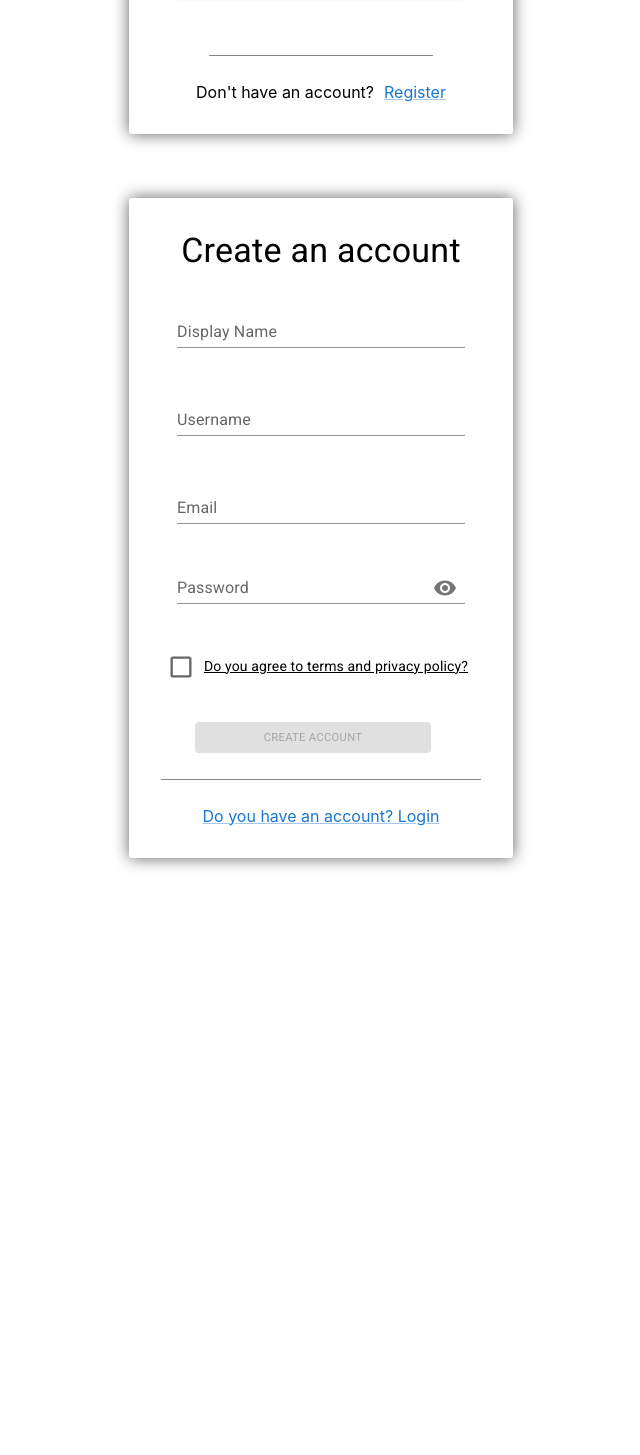
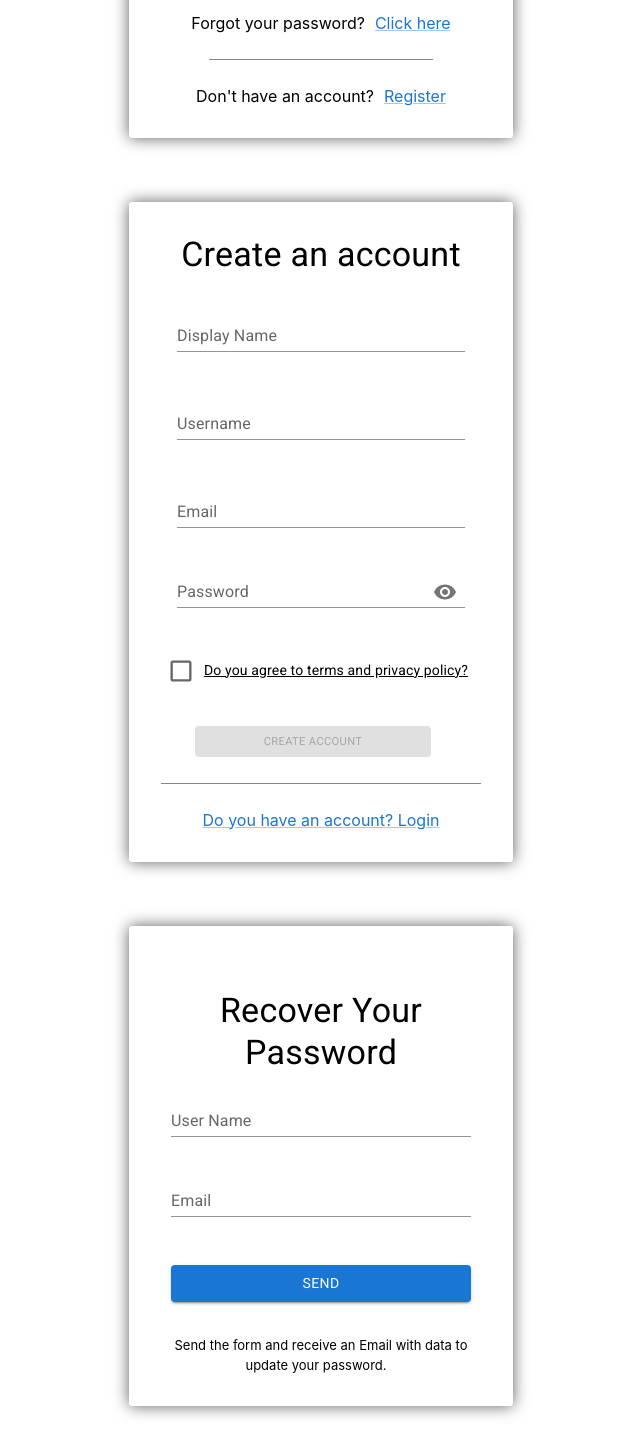
Before and after one commit to YhanahiRosenthal/loginApp, a React (Create React App) app: page / in a window 1280 px wide. Shown: the part 417-1872 px from the top of the page, without its empty margins (319-959 px from the left). Before the commit the page ends 1339 px from the top, so only its background shows below. Built offline with nearby package versions, Linux system fonts and the light colour scheme.

Commit message:
validations for sign-in form with joi - forgot password form created

```diff
--- a/package.json
+++ b/package.json
@@ -5,6 +5,7 @@
   "dependencies": {
     "@emotion/react": "^11.11.1",
     "@emotion/styled": "^11.11.0",
+    "@hookform/resolvers": "^3.3.2",
     "@mui/icons-material": "^5.14.18",
     "@mui/material": "^5.14.18",
     "@testing-library/jest-dom": "^5.17.0",
@@ -14,6 +15,7 @@
     "@types/node": "^16.18.65",
     "@types/react": "^18.2.39",
     "@types/react-dom": "^18.2.17",
+    "joi": "^17.11.0",
     "react": "^18.2.0",
     "react-dom": "^18.2.0",
     "react-scripts": "5.0.1",
--- a/src/App.tsx
+++ b/src/App.tsx
@@ -1,4 +1,5 @@
 import './App.css';
+import ForgotPassword from './components/forgot-password/ForgotPassword';
 import SignInForm from './components/sign-in/SignInForm';
 import SignUpForm from './components/sign-up/SignUpForm';
 
@@ -7,6 +8,7 @@ function App() {
     <>
       <SignInForm onSignIn={() => {}}/>
       <SignUpForm />
+      <ForgotPassword />
     </>
   );
 }
--- /dev/null
+++ b/src/components/forgot-password/ForgotPassword.tsx
@@ -0,0 +1,110 @@
+import React, {useState} from 'react'
+import { useForm } from 'react-hook-form';
+import { joiResolver } from '@hookform/resolvers/joi';
+import Joi from 'joi';
+import {
+    containerStyle,
+    formStyle,
+    textFieldStyle,
+    submitButtonStyle
+} from '../styles/styles';
+import {
+    Container,
+    TextField,
+    Button,
+    Typography,
+} from '@mui/material'
+
+const schema = Joi.object({
+    email: Joi.string()
+        .required()
+        .email({minDomainSegments: 2, tlds: { allow: ['com', 'net']}})
+        .messages({
+            'string.base': 'Email must be a text string',
+            'string.empty': 'Email is a required field',
+            'string.email': 'Email must be a valid email address',
+            'string.minDomainSegments': 'Email must have at least 2 domain segments',
+            'string.tlds.allow': 'Email must have a valid top-level domain (.com or .net)'
+        }),
+    userName: Joi.string()
+        .min(3)
+        .max(20)
+        .regex(/^[a-zA-Z ]+$/)
+        .messages({
+            'string.base': 'The username must be a text string',
+            'string.empty': 'The username is a required field',
+            'string.min': 'The username must be at least 3 characters',
+            'string.max': 'The username must be at most 20 characters',
+            'string.pattern.base': 'The username must contain only letters'
+        })
+        .required(),
+});
+
+const ForgotPassword = () => {
+    const [userName, setUserName] = useState('');
+    const [email, setEmail] = useState('');
+    const {
+        register,
+        handleSubmit,
+        formState: { errors }
+      } = useForm({
+        mode: 'onBlur',
+        resolver: joiResolver(schema)
+      });
+
+    const onSubmitForgot = (data: any) => {
+        if (Object.values(errors).length === 0) {
+            const forgotFormData = data;
+            console.log('Data form:', forgotFormData);
+        }
+    }
+
+  return (
+    <Container style={containerStyle}>
+    <form style={formStyle} onSubmit={handleSubmit(onSubmitForgot)}>
+        <Typography variant='h4' align='center'>
+            Recover Your Password
+        </Typography>
+        <TextField
+            style= {textFieldStyle}
+            label= 'User Name'
+            {...register('userName')}
+            name='userName'
+            variant='standard'
+            fullWidth
+            error={!!errors.userName}
+            helperText={errors.userName?.message ? errors.userName.message.toString() : ''}
+            type='userName'
+            value={userName}
+            onChange={(e) => setUserName(e.target.value)}
+        />
+        <TextField
+            style= {textFieldStyle}
+            label= 'Email'
+            {...register('email')}
+            name='email'
+            variant='standard'
+            fullWidth
+            error={!!errors.email}
+            helperText={errors.email?.message ? errors.email.message.toString() : ''}
+            value={email}
+            onChange={(e) => setEmail(e.target.value)}
+        />
+        <Button
+            style={submitButtonStyle}
+            type='submit'
+            variant='contained'
+            color='primary'
+            fullWidth
+        >
+            Send
+        </Button>
+    </form>
+    <div style={{ textAlign: 'center' }}>
+        <span style={{marginRight: '10px', fontSize:'13px'}}>Send the form and receive an Email with data to update your password.</span>
+    </div>
+</Container>
+  )
+}
+
+export default ForgotPassword
--- a/src/components/sign-in/SignInForm.tsx
+++ b/src/components/sign-in/SignInForm.tsx
@@ -1,4 +1,13 @@
 import React, { useState } from 'react'
+import { useForm } from 'react-hook-form';
+import { joiResolver } from '@hookform/resolvers/joi';
+import Joi from 'joi';
+import {
+    containerStyle,
+    formStyle,
+    textFieldStyle,
+    submitButtonStyle
+} from '../styles/styles';
 import {
     Container,
     TextField,
@@ -8,116 +17,86 @@ import {
     Typography,
 } from '@mui/material'
 
+
+const schema = Joi.object({
+    email: Joi.string()
+        .required()
+        .email({minDomainSegments: 2, tlds: { allow: ['com', 'net']}})
+        .messages({
+            'string.base': 'Email must be a text string',
+            'string.empty': 'Email is a required field',
+            'string.email': 'Email must be a valid email address',
+            'string.minDomainSegments': 'Email must have at least 2 domain segments',
+            'string.tlds.allow': 'Email must have a valid top-level domain (.com or .net)'
+        }),
+    password: Joi.string()
+        .min(8)
+        .pattern(/^(?=.*[a-z])(?=.*[A-Z])(?=.*\d)[a-zA-Z\d]{8,}$/)
+        .required()
+        .messages({
+            'string.pattern.base':
+            'Password must contain at least one lowercase letter, one uppercase letter, and one digit',
+            'string.min': 'The password must be at least 8 characters long',
+            'string.empty': 'The password field is required'
+        }),
+});
+
 interface SignInFormProps {
     onSignIn: (username: string, password: string) => void;
 }
 
 const SignInForm: React.FC<SignInFormProps> = ({onSignIn}) => {
 
-    const [userName, setUserName] = useState('');
+    const [email, setEmail] = useState('');
     const [password, setPassword] = useState('');
-    const [userNameError, setUserNameError] = useState('');
-    const [passwordError, setPasswordError] = useState('');
 
-    const containerStyle: React.CSSProperties = {
-        display: 'flex',
-        justifyContent: 'center',
-        alignItems: 'center',
-        flexDirection: 'column',
-        width:"30%",
-        padding:'2rem',
-        borderRadius:'.2rem',
-        boxShadow:'0 0 1rem #5c5e5f',
-        margin:'auto',
-        marginTop:'4rem',
-        marginBottom:'4rem'
-    };
+    const {
+        register,
+        handleSubmit,
+        formState: { errors }
+      } = useForm({
+        mode: 'onBlur',
+        resolver: joiResolver(schema)
+      });
 
-    const formStyle: React.CSSProperties = {
-        display : 'flex',
-        flexDirection : 'column',
-        maxWidth: '300px',
-        margin: 'auto',
-        marginTop: '2rem',
-    };
-
-    const textFieldStyle: React.CSSProperties = {
-        minWidth: '18rem',
-        margin: '1rem 0'
+    const onSubmit = (data: any) => {
+        if (Object.values(errors).length === 0) {
+            const loginFormData = data;
+            console.log('Data form:', loginFormData);
+        }
     }
-
-    const submitButtonStyle: React.CSSProperties = {
-        margin: '2rem 0'
-    }
-
-    const errorTextStyle: React.CSSProperties = {
-        color: 'red',
-        marginTop: '0.5rem',
-    }
-
-    const validateForm = () => {
-        let isValid = true;
-
-        if(!userName){
-            isValid = false;
-            setUserNameError('You must type your name above')
-        }else{
-            setUserNameError('');
-        }
-
-        if(!password){
-            isValid = false;
-            setPasswordError('You must type a password')
-        }else{
-            setPasswordError('')
-        }
-
-        return isValid;
-    }
-
-    const handleSubmit = (e: React.FormEvent) => {
-        e.preventDefault();
-
-        if(validateForm()){
-            onSignIn(userName, password)
-        }
-    };
 
     return (
         <Container style={containerStyle}>
-            <form style={formStyle} onSubmit={handleSubmit}>
+            <form style={formStyle} onSubmit={handleSubmit(onSubmit)}>
                 <Typography variant='h4' align='center'>
                     Sign In
                 </Typography>
                 <TextField
                     style= {textFieldStyle}
-                    label= 'Username'
+                    label= 'Email'
+                    {...register('email')}
+                    name='email'
                     variant='standard'
                     fullWidth
-                    value={userName}
-                    onChange={(e) => setUserName(e.target.value)}
+                    error={!!errors.email}
+                    helperText={errors.email?.message ? errors.email.message.toString() : ''}
+                    value={email}
+                    onChange={(e) => setEmail(e.target.value)}
                 />
-                <Typography
-                    variant='body2'
-                    style={errorTextStyle}
-                >
-                    {userNameError}
-                </Typography>
                 <TextField
                     style= {textFieldStyle}
                     label= 'Password'
+                    {...register('password')}
+                    name='password'
                     variant='standard'
                     fullWidth
+                    error={!!errors.password}
+                    helperText={errors.password?.message ? errors.password.message.toString() : ''}
                     type='password'
                     value={password}
                     onChange={(e) => setPassword(e.target.value)}
                 />
-                <Typography
-                    variant='body2'
-                    style={errorTextStyle}
-                >
-                    {passwordError}
-                </Typography>
                 <Button
                     style={submitButtonStyle}
                     type='submit'
@@ -127,6 +106,9 @@ const SignInForm: React.FC<SignInFormProps> = ({onSignIn}) => {
                 >
                     Sign In
                 </Button>
+                <div style={{ textAlign: 'center' }}>
+                    <span style={{marginRight: '10px'}}>Forgot your password?</span><Link href="/ForgotPassword" >Click here</Link>
+                </div>
             </form>
             <Divider
                     variant="middle"
--- /dev/null
+++ b/src/components/styles/styles.ts
@@ -0,0 +1,32 @@
+import React from "react";
+
+export const containerStyle: React.CSSProperties = {
+    display: 'flex',
+    justifyContent: 'center',
+    alignItems: 'center',
+    flexDirection: 'column',
+    width:"30%",
+    padding:'2rem',
+    borderRadius:'.2rem',
+    boxShadow:'0 0 1rem #5c5e5f',
+    margin:'auto',
+    marginTop:'4rem',
+    marginBottom:'4rem'
+};
+
+export const formStyle: React.CSSProperties = {
+    display : 'flex',
+    flexDirection : 'column',
+    maxWidth: '300px',
+    margin: 'auto',
+    marginTop: '2rem',
+};
+
+export const textFieldStyle: React.CSSProperties = {
+    minWidth: '18rem',
+    margin: '1rem 0'
+}
+
+export const submitButtonStyle: React.CSSProperties = {
+    margin: '2rem 0'
+}
```
Also changed, not shown: 1 other file (tests, documents, lock files or other folders).
